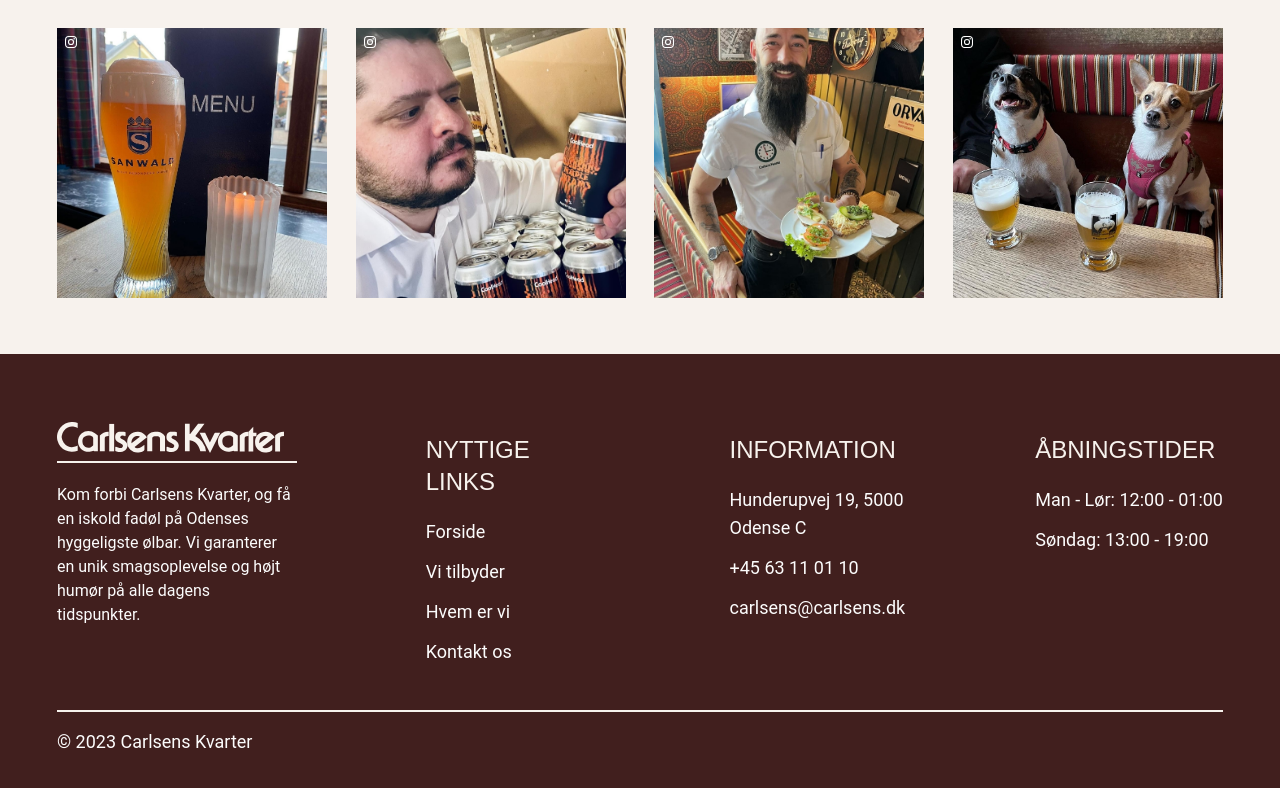
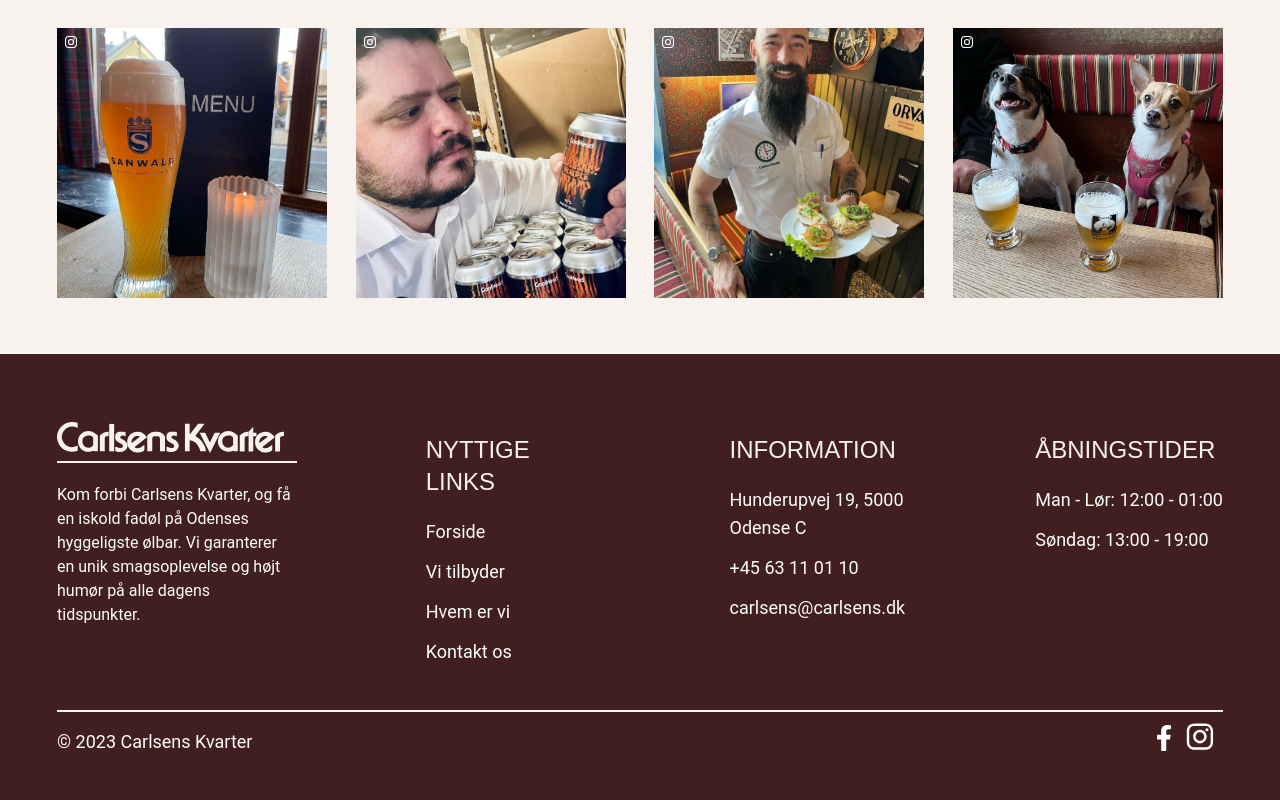
Before and after one commit to emil584c/projekt-6, a Vue app: page /about in a window 1280 px wide. Shown: the part 1775-2575 px from the top of the page. Built offline with nearby package versions, Linux system fonts and the light colour scheme; no server answers; a web font is replaced by a local one.

Commit message:
some icons i footer

```diff
--- a/src/components/FooterBottom.vue
+++ b/src/components/FooterBottom.vue
@@ -38,7 +38,13 @@
 
         <div class="flex flex-col justify-center pb-8 max-w-[330px] mx-auto md:max-w-content-width">
             <div class="bg-border-white w-full md:max-w-content-width h-[2px]"></div>
-            <p class="mt-4 text-lg">© 2023 Carlsens Kvarter</p>
+            <div class="flex flex-row justify-between mb-4 md:flex-row  md:mb-3 items-center">
+                <p class="mt-4 text-lg">© 2023 Carlsens Kvarter</p>
+                <div class="flex flex-row mt-2">
+                <img class="justify-item-start max-w-[25px] h-[25px] mr-1 md:mr-2 md:max-w-[30px] md:h-[26px] md:my-1 md:justify-item-center" src="../assets/images/kontakt/fb.svg" alt="facebook icon">
+                <img class="justify-item-start max-w-[25px] h-[25px] mr-1 md:mr-2 md:max-w-[30px] md:h-[30px] mt:my-1 md:justify-item-center" src="../assets/images/kontakt/insta.svg" alt="instagram icon">
+                </div>
+            </div>
         </div>
 
     </footer>
```
